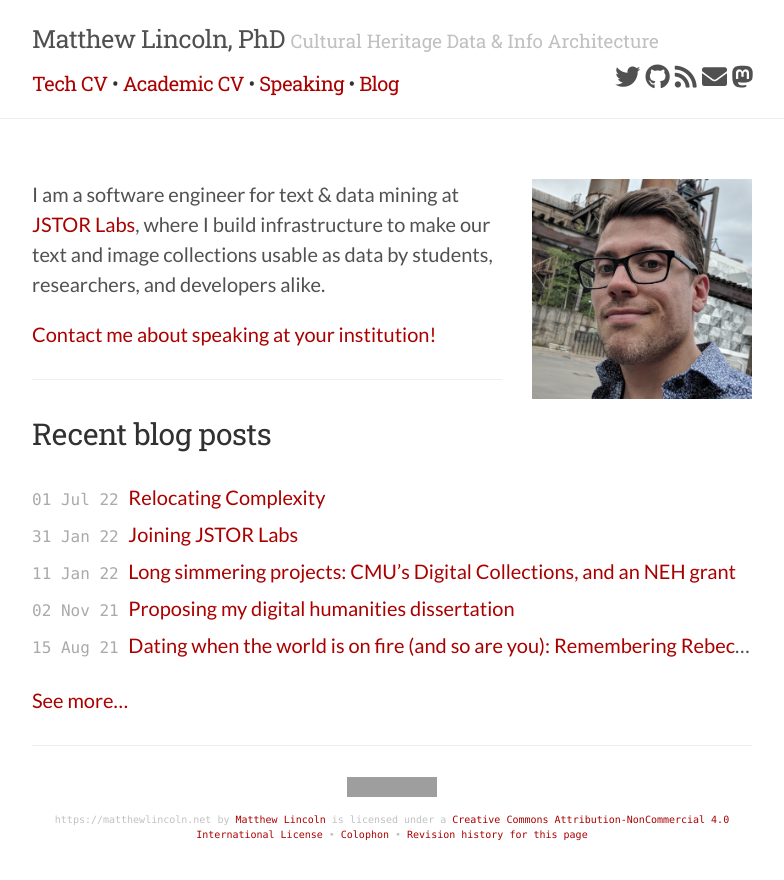
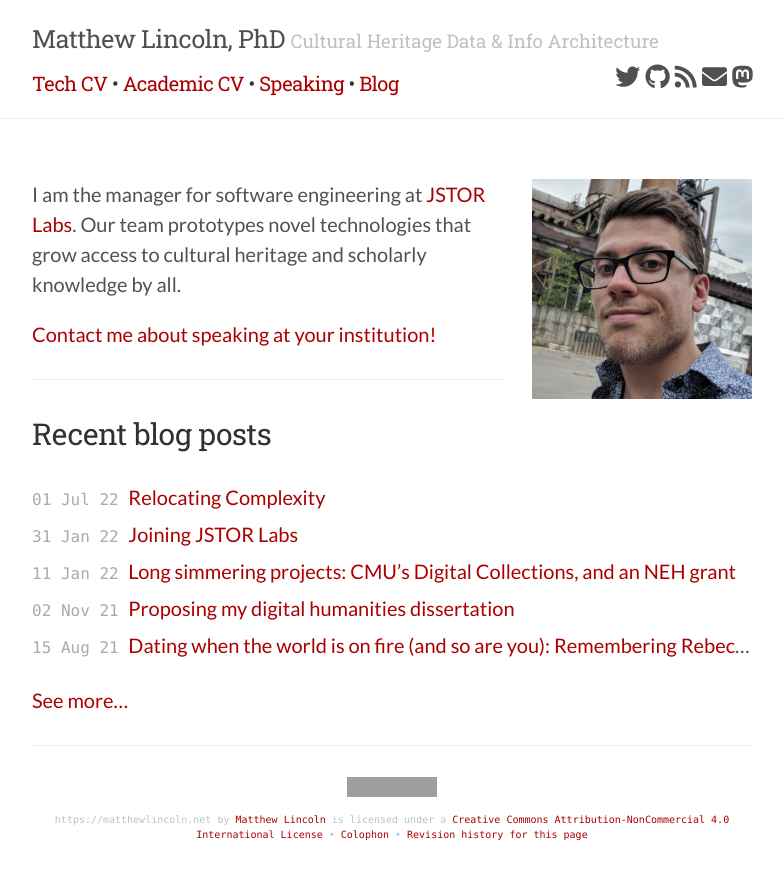
Before and after one commit to mdlincoln/mdlincoln.github.io, a Jekyll site: the page built from index.md, in a window 1280 px wide. Shown: the top 880 px of the page, without its empty margins (248-1032 px from the left). Built offline with Jekyll 4.4.1, drawn with Linux system fonts in a browser that asks for light colours; nearby versions of some CDN libraries; grey boxes are pictures that could not be loaded.

Commit message:
new job to homepage

```diff
--- a/index.md
+++ b/index.md
@@ -6,19 +6,22 @@ show_title: false
 
 <img id="headshot" height="250" width="250" src="/assets/images-display/luxembourg_headshot.jpeg" alt="mlincoln headshot" />
 
-I am a software engineer for text & data mining at [JSTOR Labs](https://labs.jstor.org), where I build infrastructure to make our text and image collections usable as data by students, researchers, and developers alike.
+I am the manager for software engineering at [JSTOR Labs](https://labs.jstor.org).
+Our team prototypes novel technologies that grow access to cultural heritage and scholarly knowledge by all.
 
 [Contact me about speaking at your institution!](/speaking)
 
 {% if site.data.travel.entries.size > 0 %}
-***
+
+---
 
 ## Upcoming Public Appearances
 
 {% include travel.html %}
 
 {% endif %}
-***
+
+---
 
 ## Recent blog posts
 
```
